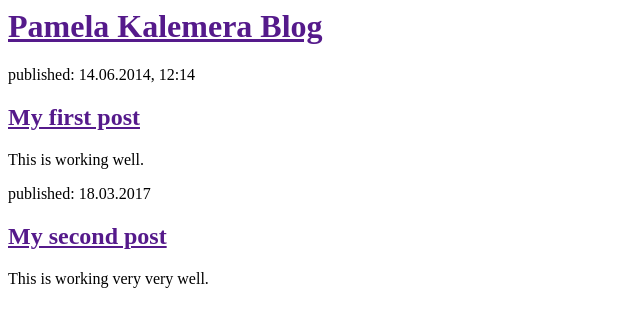
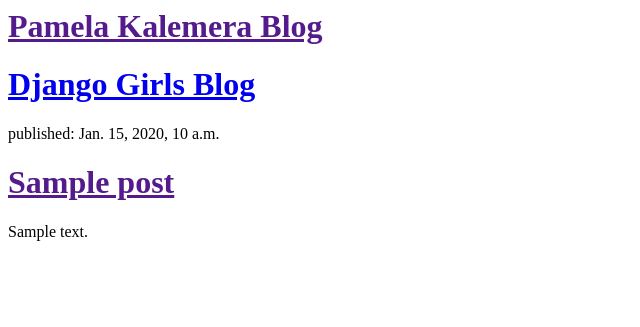
Before and after one commit to pkalemera/my-first-blog, a Django app: template blog/templates/blog/post_list.html in a window 1280 px wide. Shown: the top 327 px of the page, without its empty margins (0-640 px from the left). Run offline with Django 3.2, Linux system fonts and the light colour scheme; the template is opened without the code that fills it: values that come from a table or form of the project are taken from there, others are empty; tables that the repository leaves empty hold one stand-in row (values such as "Sample post").

Commit message:
Modified templates to display posts from database.

```diff
--- a/blog/templates/blog/post_list.html
+++ b/blog/templates/blog/post_list.html
@@ -8,15 +8,16 @@
         </div>
 
         <div>
-            <p>published: 14.06.2014, 12:14</p>
-            <h2><a href="">My first post</a></h2>
-            <p>This is working well.</p>
-        </div>
+    <h1><a href="/">Django Girls Blog</a></h1>
+</div>
 
-        <div>
-            <p>published: 18.03.2017</p>
-            <h2><a href="">My second post</a></h2>
-            <p>This is working very very well.</p>
+{% for post in posts %}
+    <div>
+        <p>published: {{ post.published_date }}</p>
+        <h1><a href="">{{ post.title }}</a></h1>
+        <p>{{ post.text|linebreaksbr }}</p>
+    </div>
+{% endfor %}
         </div>
     </body>
 </html>
--- a/blog/views.py
+++ b/blog/views.py
@@ -1,4 +1,7 @@
 from django.shortcuts import render
+from django.utils import timezone
+from .models import Post
 
 def post_list(request):
-    return render(request, 'blog/post_list.html', {})
+    posts = Post.objects.filter(published_date__lte=timezone.now()).order_by('published_date')
+    return render(request, 'blog/post_list.html', {'posts': posts})
```
